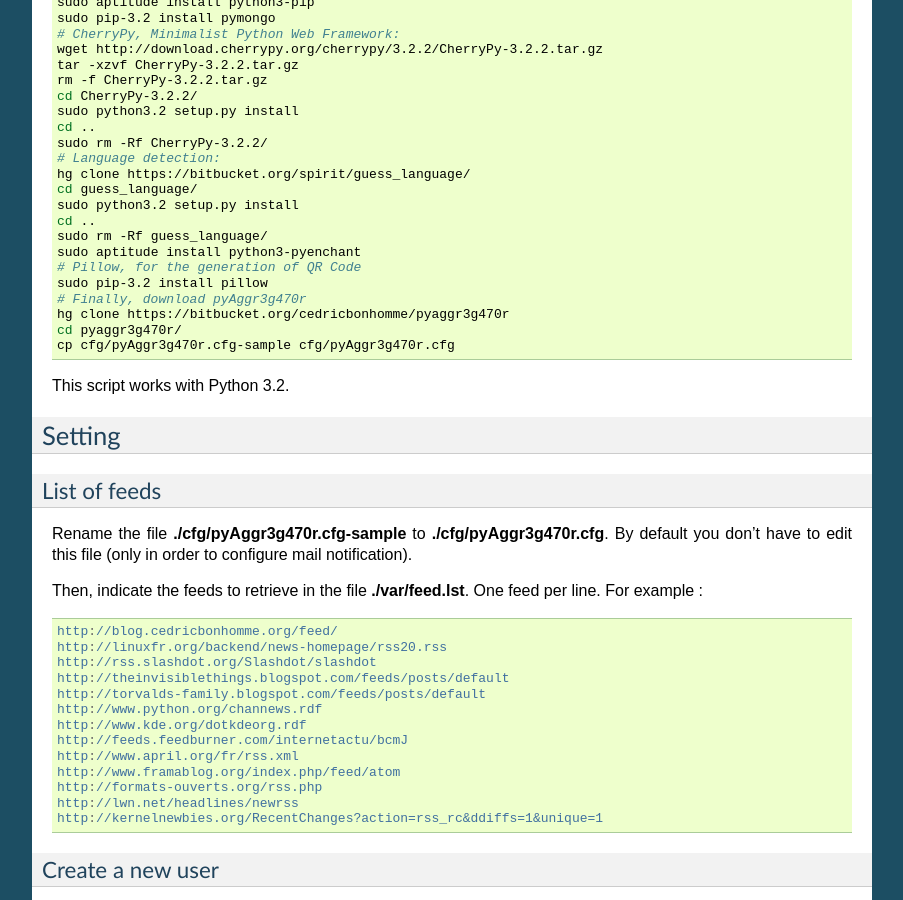
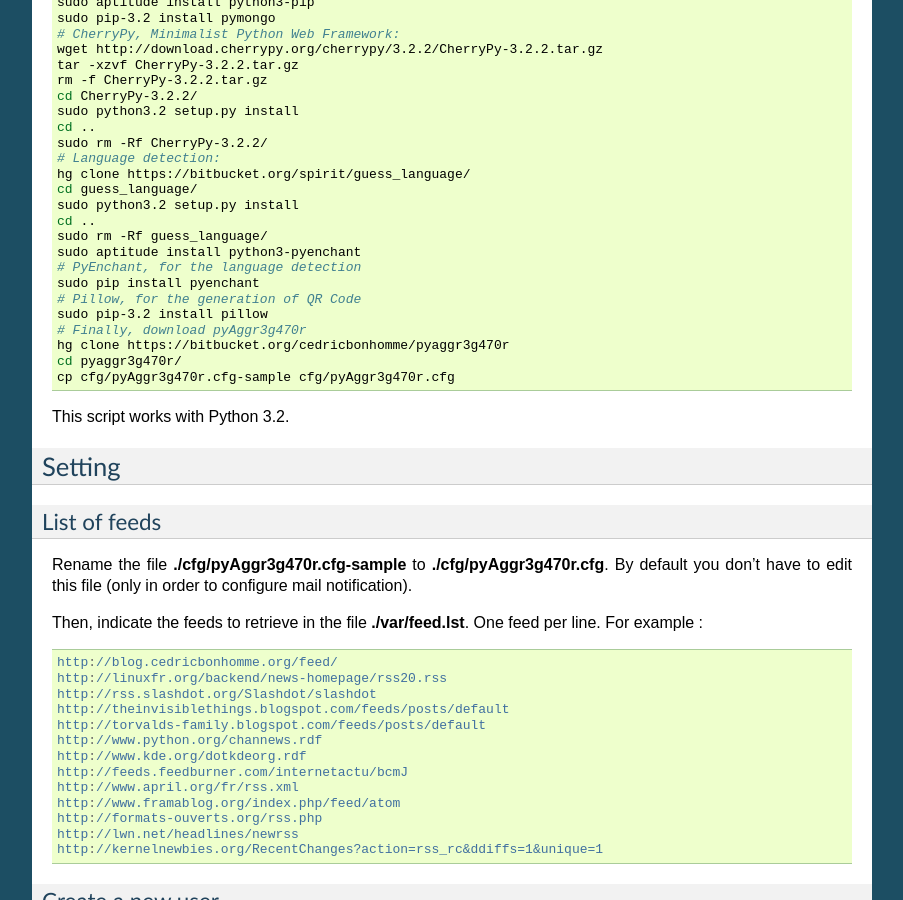
Before and after one commit to cedricbonhomme/newspipe, a Sphinx documentation site: the page built from docs/index.rst, in a window 1280 px wide and 900 px high, scrolled down 1093 px. Shown: the whole window, without its empty margins (198-1101 px from the left). Built offline with Sphinx 7.4.7, drawn with Linux system fonts in a browser that asks for light colours.

Commit message:
Updated documentation: script of installation for Python 3.2 for PyEnchant.

```diff
--- a/docs/index.rst
+++ b/docs/index.rst
@@ -84,6 +84,8 @@
     cd ..
     sudo rm -Rf guess_language/
     sudo aptitude install python3-pyenchant
+    # PyEnchant, for the language detection
+    sudo pip install pyenchant
     # Pillow, for the generation of QR Code
     sudo pip-3.2 install pillow
     # Finally, download pyAggr3g470r
```
